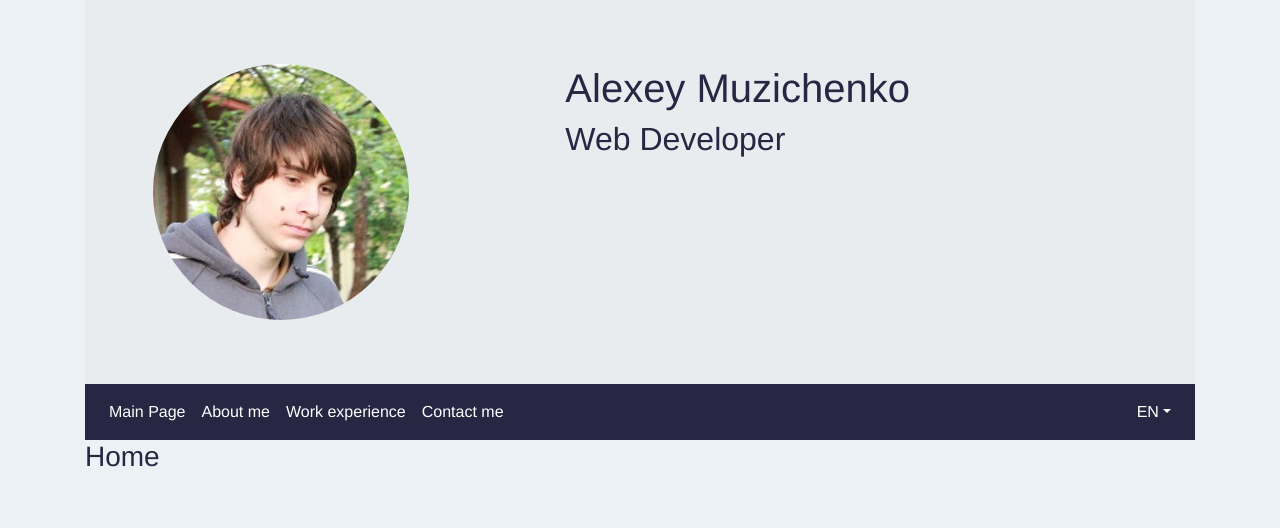
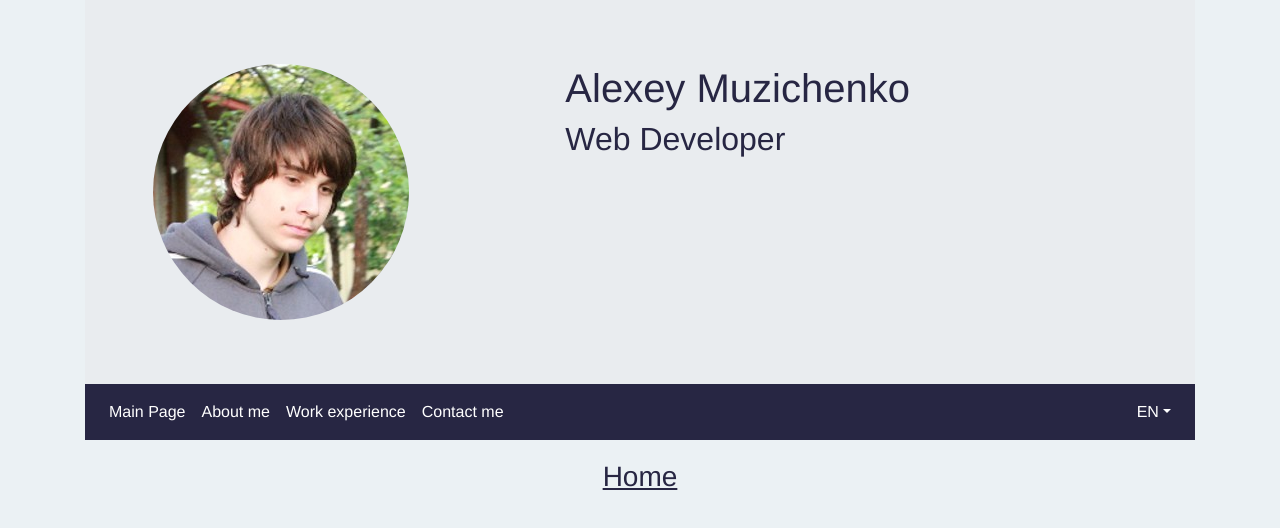
Before and after one commit to AlMuz/VUE-AlmuzWebsite, a Vue app in the folder client/: page / in a window 1280 px wide. Both pictures are taken after a click on the button "Skip button". Shown: the top 528 px of the page. Built offline with nearby package versions, Linux system fonts and the light colour scheme.

Commit message:
Css changes for default layout

```diff
--- a/client/src/App.vue
+++ b/client/src/App.vue
@@ -37,6 +37,15 @@ export default {
     -webkit-font-smoothing: antialiased;
     -moz-osx-font-smoothing: grayscale;
   }
+  .content {
+    margin: 20px;
+  }
+  .content h3 {
+    text-align: center;
+  }
+  .content h3, .content h4, .content h5 {
+    text-decoration: underline;
+  }
   .fade-enter-active, .fade-leave-active {
     transition: opacity .5s;
   }
--- a/client/src/layouts/Default.vue
+++ b/client/src/layouts/Default.vue
@@ -4,7 +4,9 @@
       <b-col>
         <Jumbotron />
         <CustomNavbar />
-        <router-view />
+        <div class="content">
+          <router-view />
+        </div>
       </b-col>
     </b-row>
   </b-container>
```
